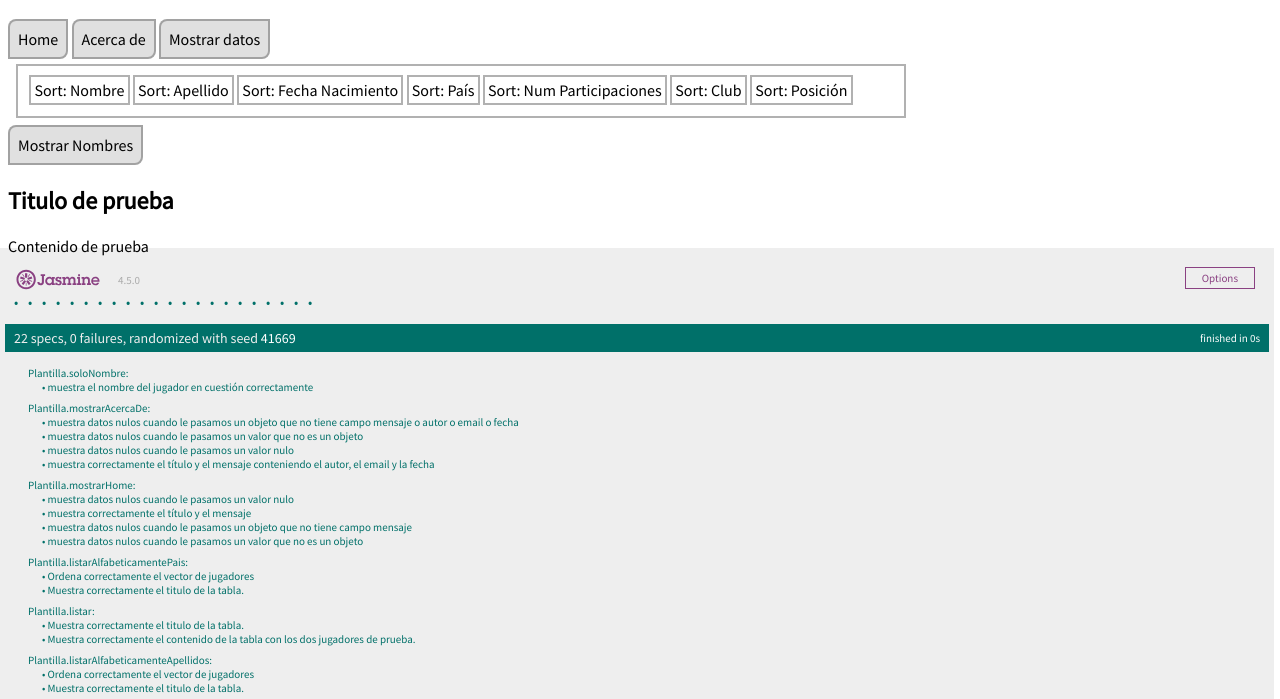
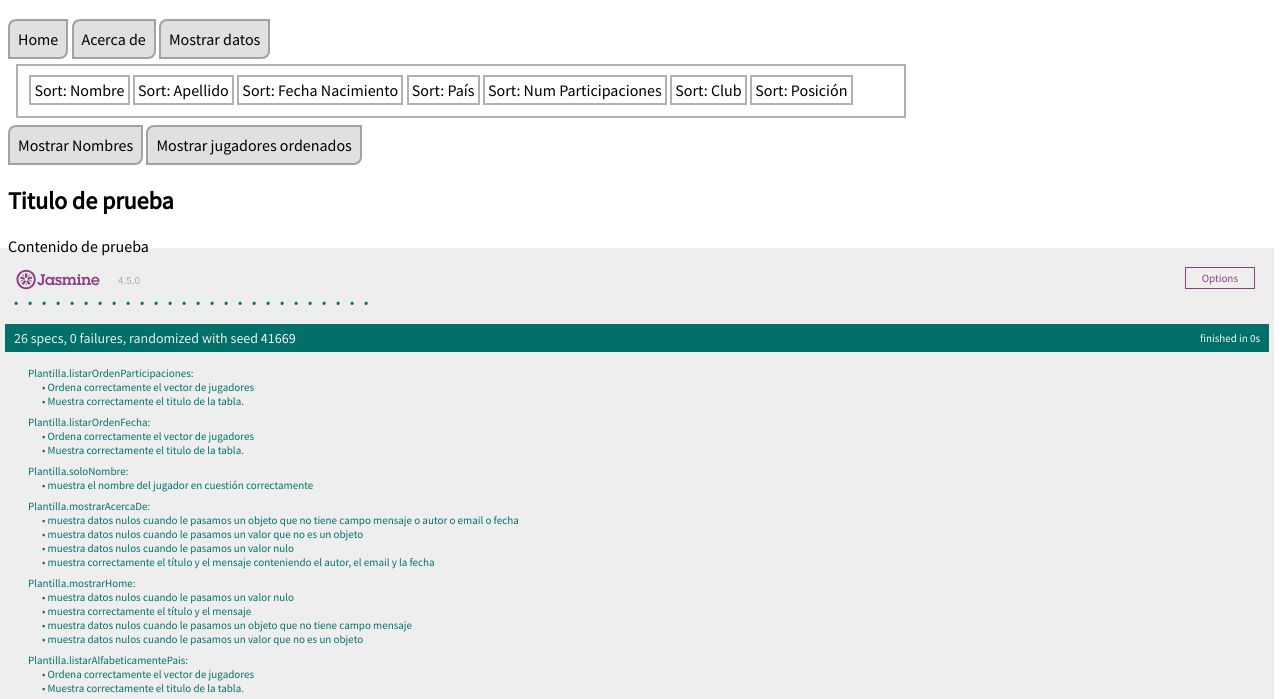
Before and after one commit to UJA-DAGIL-22-23/dagil-2022-2023-practica-3-amb00093, a website with bundled scripts: page front-end/static-files/index.html in a window 1280 px wide. Shown: the part 64-763 px from the top of the page. Built offline with nearby package versions, Linux system fonts and the light colour scheme.

Commit message:
Oden por fecha y por numero de participaciones verificado

```diff
--- a/front-end/static-files/index.html
+++ b/front-end/static-files/index.html
@@ -33,14 +33,16 @@
             <div class="sub-menu" id="sub-menu-datos">
                 <a href="javascript:Plantilla.listarAlfabeticamenteNombre()" class="sub-menu mostrar">Sort: Nombre</a>
                 <a href="javascript:Plantilla.listarAlfabeticamenteApellidos()" class="sub-menu mostrar">Sort: Apellido</a>
-                <a href="#" class="sub-menu mostrar">Sort: Fecha Nacimiento</a>
+                <a href="javascript:Plantilla.listarOrdenFecha()" class="sub-menu mostrar">Sort: Fecha Nacimiento</a>
                 <a href="javascript:Plantilla.listarAlfabeticamentePais()" class="sub-menu mostrar">Sort: País</a>
-                <a href="#" class="sub-menu mostrar">Sort: Num Participaciones</a>
+                <a href="javascript:Plantilla.listarOrdenParticipaciones()" class="sub-menu mostrar">Sort: Num Participaciones</a>
                 <a href="#" class="sub-menu mostrar">Sort: Club</a>
                 <a href="#" class="sub-menu mostrar">Sort: Posición</a>
             </div>
         <a href="javascript:Plantilla.listarNombre()" class="opcion-principal mostrar"
             title="Realiza un listado con todos los nombres de los jugadores en la BBDD">Mostrar Nombres</a>
+        <a href="javascript:Plantilla.listarAlfabeticamenteNombre()" class="opcion-principal mostrar"
+            title="Realiza un listado con todos los datos de los jugadores ordenados por nombre">Mostrar jugadores ordenados</a>
 
     </nav>
 
--- a/front-end/static-files/js/ms-plantilla-spec.js
+++ b/front-end/static-files/js/ms-plantilla-spec.js
@@ -51,7 +51,7 @@ let jugadores = [
     nacimiento: {
         dia: 8,
         mes: 3,
-        año: 1997
+        Año: 1997
     },
     pais_nacimiento: "Serbia",
     participacionesMundial: [
@@ -70,7 +70,7 @@ let jugadores = [
     nacimiento: {
         dia: 1,
         mes: 6,
-        año: 1989
+        Año: 1989
     },
     pais_nacimiento: "Rusia",
     participacionesMundial: [
@@ -90,7 +90,7 @@ let jugadores = [
       nacimiento: {
         dia: 12,
         mes: 8,
-        año: 1989
+        Año: 1989
       },
       pais_nacimiento: "Argentina",
       participacionesMundial: [
@@ -312,6 +312,42 @@ describe("Plantilla.listarAlfabeticamentePais: ", function (){
     }
     )
 })
+
+describe("Plantilla.listarOrdenFecha: ", function (){
+    it("Muestra correctamente el titulo de la tabla. ",
+    function (){
+        Plantilla.imprimeOrdenFecha(jugadores)
+        expect(elementoTitulo.innerHTML).toBe(TITULO_MOSTRAR_ALFABETICAMENTE)
+    }
+    )
+
+    it("Ordena correctamente el vector de jugadores ",
+    function (){
+        Plantilla.imprimeOrdenFecha(jugadores)
+        expect(jugadores[0].data.nacimiento).toEqual({dia:1, mes:6, Año:1989});
+        expect(jugadores[1].data.nacimiento).toEqual({dia: 12, mes: 8, Año: 1989});
+        expect(jugadores[2].data.nacimiento).toEqual({dia: 8, mes: 3, Año: 1997});
+    }
+    )
+})
+
+describe("Plantilla.listarOrdenParticipaciones: ", function (){
+    it("Muestra correctamente el titulo de la tabla. ",
+    function (){
+        Plantilla.imprimeOrdenParticipaciones(jugadores)
+        expect(elementoTitulo.innerHTML).toBe(TITULO_MOSTRAR_ALFABETICAMENTE)
+    }
+    )
+
+    it("Ordena correctamente el vector de jugadores ",
+    function (){
+        Plantilla.imprimeOrdenParticipaciones(jugadores)
+        expect(jugadores[0].data.numParticipaciones).toEqual(4);
+        expect(jugadores[1].data.numParticipaciones).toEqual(3);
+        expect(jugadores[2].data.numParticipaciones).toEqual(2);
+    }
+    )
+})
 /*
 IMPORTANTE
 ==========
--- a/front-end/static-files/js/ms-plantilla.js
+++ b/front-end/static-files/js/ms-plantilla.js
@@ -174,7 +174,6 @@ Plantilla.imprimeNombre = function (vector) {
     vector.forEach(e => msj += Plantilla.soloNombre(e))
     msj += Plantilla.pieTable();
 
-    // Borro toda la info de Article y la sustituyo por la que me interesa
     Frontend.Article.actualizar( "Listado de nombres de los jugadores", msj )
 
 }
@@ -188,7 +187,6 @@ Plantilla.imprimeAlfabeticamenteNombre = function(vector) {
     vector.forEach(e => msj += Plantilla.cuerpoTr(e))
     msj += Plantilla.pieTable();
 
-    // Borro toda la info de Article y la sustituyo por la que me interesa
     Frontend.Article.actualizar( "Listado de jugadores", msj )
 }
 
@@ -201,7 +199,20 @@ Plantilla.imprimeAlfabeticamenteApellidos = function(vector){
     vector.forEach(e => msj += Plantilla.cuerpoTr(e))
     msj += Plantilla.pieTable();
 
-    // Borro toda la info de Article y la sustituyo por la que me interesa
+    Frontend.Article.actualizar( "Listado de jugadores", msj )
+}
+
+
+Plantilla.imprimeOrdenFecha = function(vector){
+    let msj = "";
+    msj += Plantilla.cabeceraTable();
+    vector.sort(function(jugador1, jugador2) {
+        let fechaNacimiento1 = new Date(jugador1.data.nacimiento.Año, jugador1.data.nacimiento.mes - 1, jugador1.data.nacimiento.dia);
+        let fechaNacimiento2 = new Date(jugador2.data.nacimiento.Año, jugador2.data.nacimiento.mes - 1, jugador2.data.nacimiento.dia);
+        return fechaNacimiento1 - fechaNacimiento2;})
+    vector.forEach(e => msj += Plantilla.cuerpoTr(e))
+    msj += Plantilla.pieTable();
+
     Frontend.Article.actualizar( "Listado de jugadores", msj )
 }
 
@@ -213,10 +224,21 @@ Plantilla.imprimeAlfabeticamentePais = function(vector){
     });
     vector.forEach(e => msj += Plantilla.cuerpoTr(e))
     msj += Plantilla.pieTable();
-
-    // Borro toda la info de Article y la sustituyo por la que me interesa
     Frontend.Article.actualizar( "Listado de jugadores", msj )
 }
+
+Plantilla.imprimeOrdenParticipaciones = function(vector){
+    let msj = "";
+    msj += Plantilla.cabeceraTable();
+    vector.sort(function(a, b){
+        return b.data.numParticipaciones - a.data.numParticipaciones;
+    });
+    vector.forEach(e => msj += Plantilla.cuerpoTr(e))
+    msj += Plantilla.pieTable();
+    Frontend.Article.actualizar( "Listado de jugadores", msj )
+}
+
+
 Plantilla.cuerpoTr = function (p) {
     const d = p.data;
     const nac = d.nacimiento;
@@ -253,3 +275,9 @@ Plantilla.listarAlfabeticamenteApellidos = function(){
 Plantilla.listarAlfabeticamentePais = function(){
     this.recupera(this.imprimeAlfabeticamentePais);
 }
+Plantilla.listarOrdenFecha = function(){
+    this.recupera(this.imprimeOrdenFecha);
+}
+Plantilla.listarOrdenParticipaciones = function(){
+    this.recupera(this.imprimeOrdenParticipaciones);
+}
```
